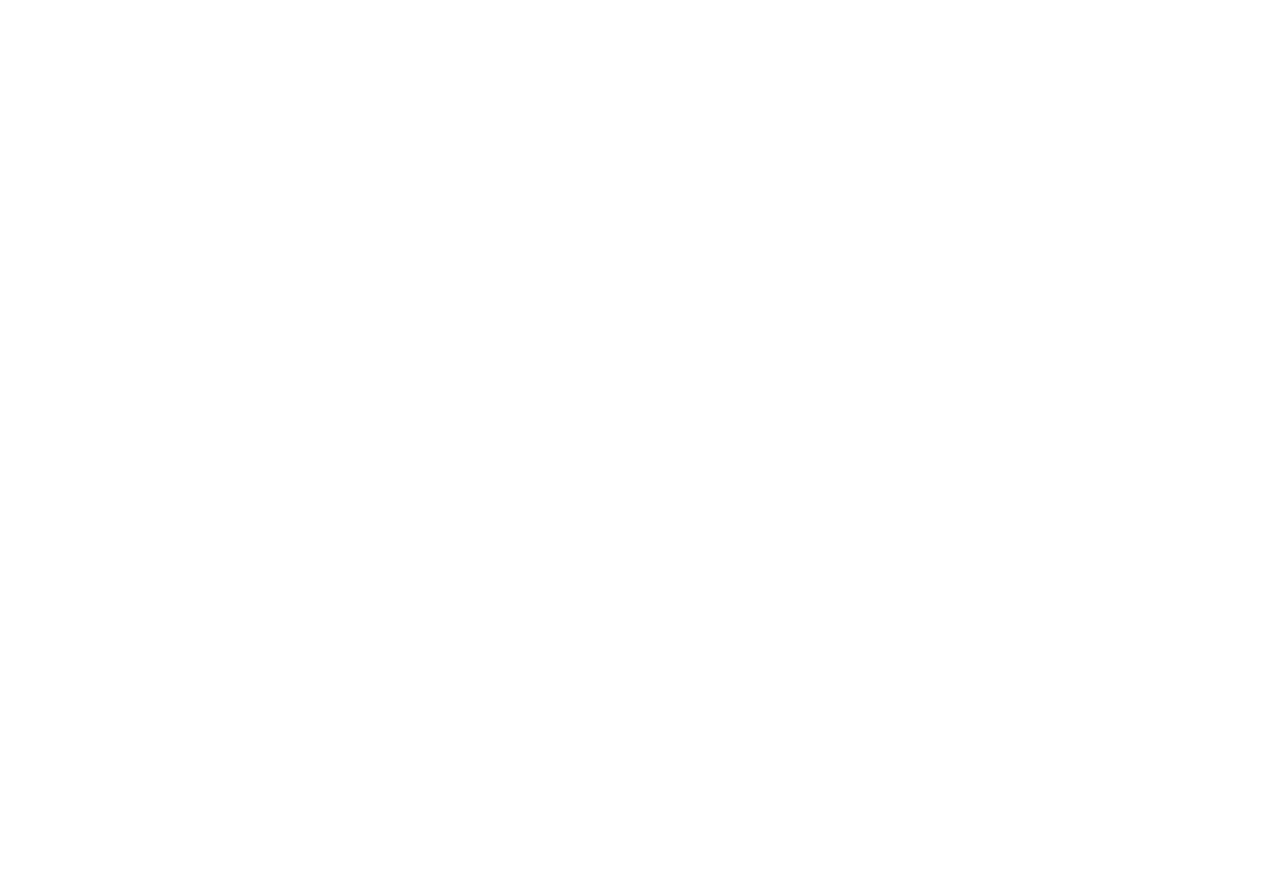
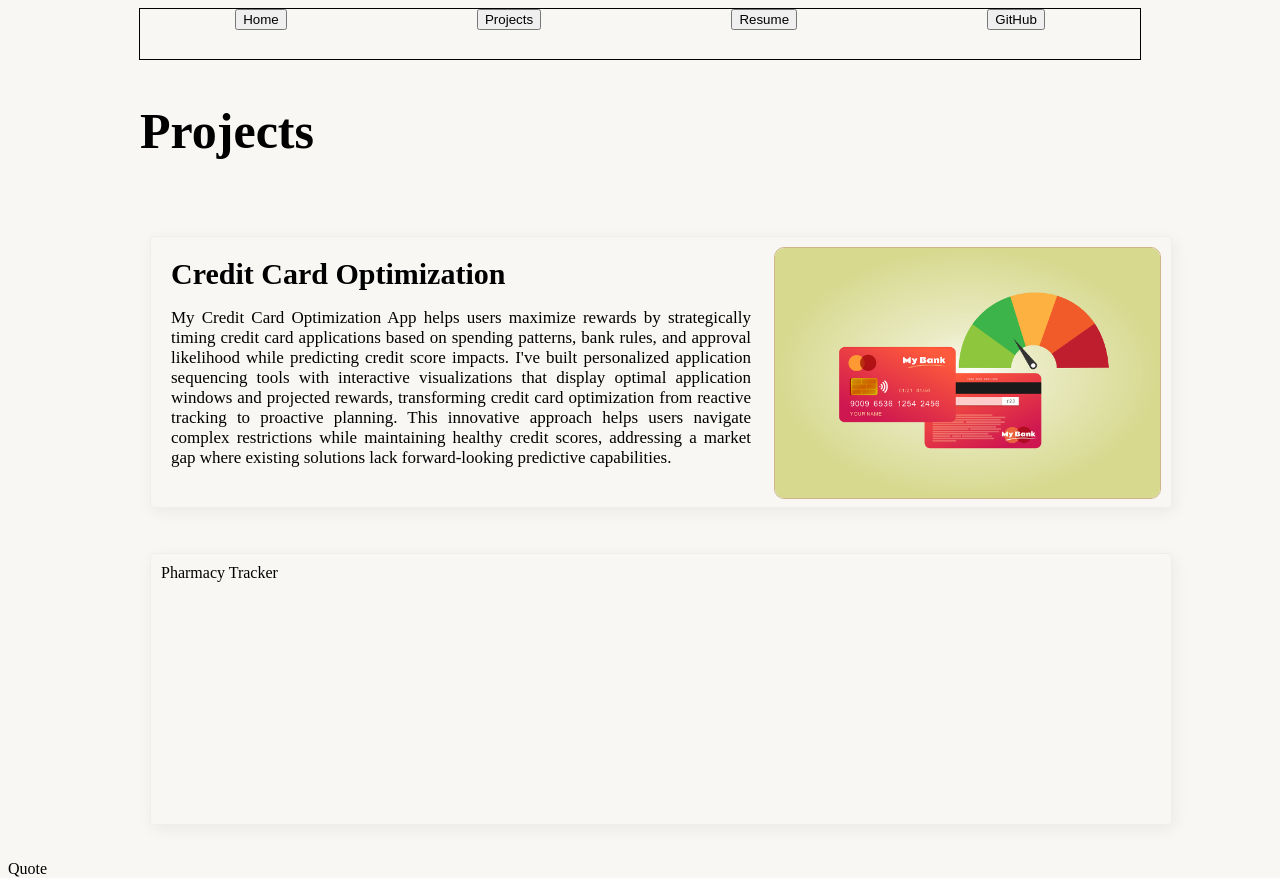
Before and after one commit to curtilew/Portfolio-Website, a plain HTML site: page projects.html in a window 1280 px wide. Before the commit the page ends 800 px from the top, so only its background shows below. Drawn offline with Linux system fonts and the light colour scheme.

Commit message:
Add content to home.html and projects.html
Add about me content, credit card optimization project
content.

Format cards in projects.html

```diff
--- a/projects.html
+++ b/projects.html
@@ -0,0 +1,39 @@
+<!DOCTYPE html>
+<html lang="en">
+<head>
+    <meta charset="UTF-8">
+    <meta name="viewport" content="width=device-width, initial-scale=1.0">
+    <title>Lewis Curtis Portfolio Website</title>
+    <link rel="stylesheet" href="style.css">
+</head>
+<body>
+    <section class="navigation-bar">
+        <a href="./index.html"><button>Home</button></a>
+        <a href="./projects.html"><button>Projects</button></a>
+        <a href="./resume.html"><button>Resume</button></a>
+        <a href="https://github.com/curtilew"><button>GitHub</button></a>
+    </section>
+    <section class="projects">
+        <h1>Projects</h1>
+        <div class="card">
+            <div class="card-content">
+                <h2>Credit Card Optimization</h2>
+                <p>My Credit Card Optimization App helps users maximize rewards by strategically timing credit card
+                    applications based on spending patterns, bank rules, and approval likelihood while predicting credit
+                    score impacts. I've built personalized application sequencing tools with interactive visualizations
+                    that display optimal application windows and projected rewards, transforming credit card optimization
+                    from reactive tracking to proactive planning. This innovative approach helps users navigate complex
+                    restrictions while maintaining healthy credit scores, addressing a market gap where existing solutions
+                    lack forward-looking predictive capabilities.</p>
+            </div>
+                <img class="card-img" margin-right="auto" src="./photos/track-score.png">
+
+        </div>
+        <div class="card">Pharmacy Tracker</div>
+
+    </section>
+    <section></section>
+    <section>Quote</section>
+
+</body>
+</html>
--- a/style.css
+++ b/style.css
@@ -1,12 +1,126 @@
+html {
+    height: 100%;
+    margin: 0;
+}
+
+
+h1 {
+    font-size: 50px;
+}
+
+h2 {
+    font-size: 30px;
+    margin: 0;
+
+
+}
 .navigation-bar {
     display: flex;
+    flex-wrap: wrap;
     height: 50px;
     width: 1000px;
     justify-content: space-around;
     margin: auto;
+    border: 1px solid black;
 
 }
+
+.card-img {
+    border: 1px solid tan;
+    border-radius: 10px;
+
+    align-self: center;
+    max-width: 100%;
+    max-height: 100%;
+
+}
+
 
 a {
     size: 500px;
 }
+
+p {
+    font-size:17px;
+    width: 580px;
+    padding: 0;
+    height: 70%;
+}
+body {
+    background-color:#F8F7F4;
+    flex-wrap: wrap;
+}
+
+.about-me {
+    display: flex;
+    flex-direction: column;
+    flex-wrap: wrap;
+    margin: auto;
+    width: 100%;
+    max-width: 1000px;
+    height: 800px;
+    text-align: justify;
+    justify-content: center;
+    gap: 25px;
+
+
+}
+
+.projects {
+    display: flex;
+    flex-direction: column;
+    flex-wrap: wrap;
+    margin: auto;
+
+    width: 100%;
+    max-width: 1000px;
+    height: 800px;
+    text-align: justify;
+    justify-content: flex-start;
+    gap: 25px;
+
+
+}
+
+.card {
+    border: 1px solid #eee;
+    box-shadow: 2px 4px 16px rgba(0,0,0,.06);
+    border-radius: 4px;
+    flex-wrap: wrap;
+    display: flex;
+    width: 100%;
+    height: 250px;
+    padding: 10px;
+    margin: 10px;
+  }
+
+
+.card-content {
+    flex-wrap: wrap;
+    display: flex;
+    flex-direction: column;
+    max-width: 100%;
+    max-height: 100%;
+    width: 590px;
+    margin-bottom: 0;
+    padding: 10px;
+    justify-content: flex-start;
+    margin-right: auto;
+    padding-right: 0;
+}
+
+.summary {
+    display: flex;
+    gap: 25px;
+
+}
+
+.footer {
+    bottom: 0;
+
+    margin: auto;
+    width: 1000px;
+    text-align: center;
+    height: 50px;
+
+}
```
Also changed, not shown: index.html (+15 -7 lines), resume.html (+23 -0 lines), photos/202208081320174.jpg (added), photos/track-score.png (added).
